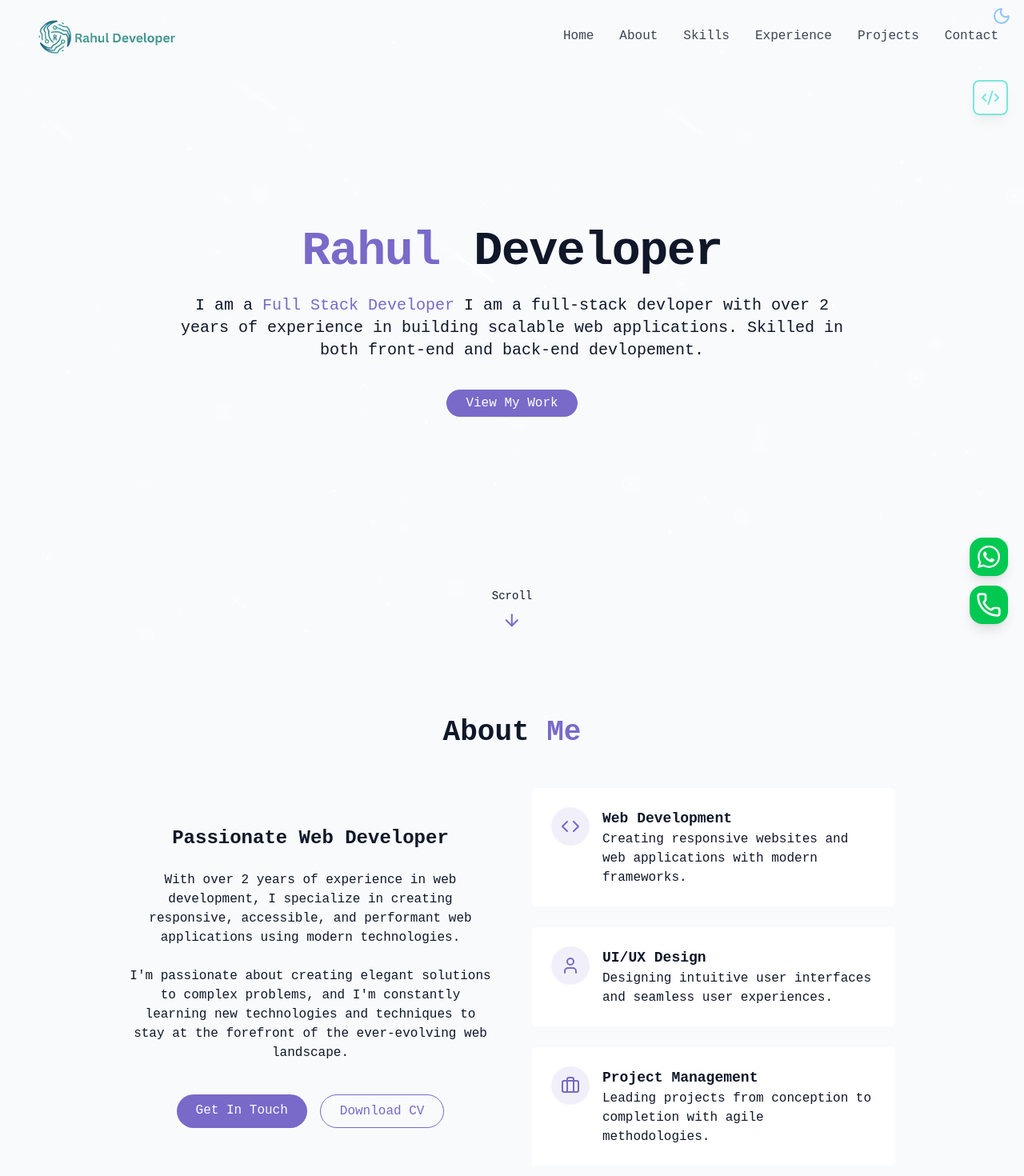
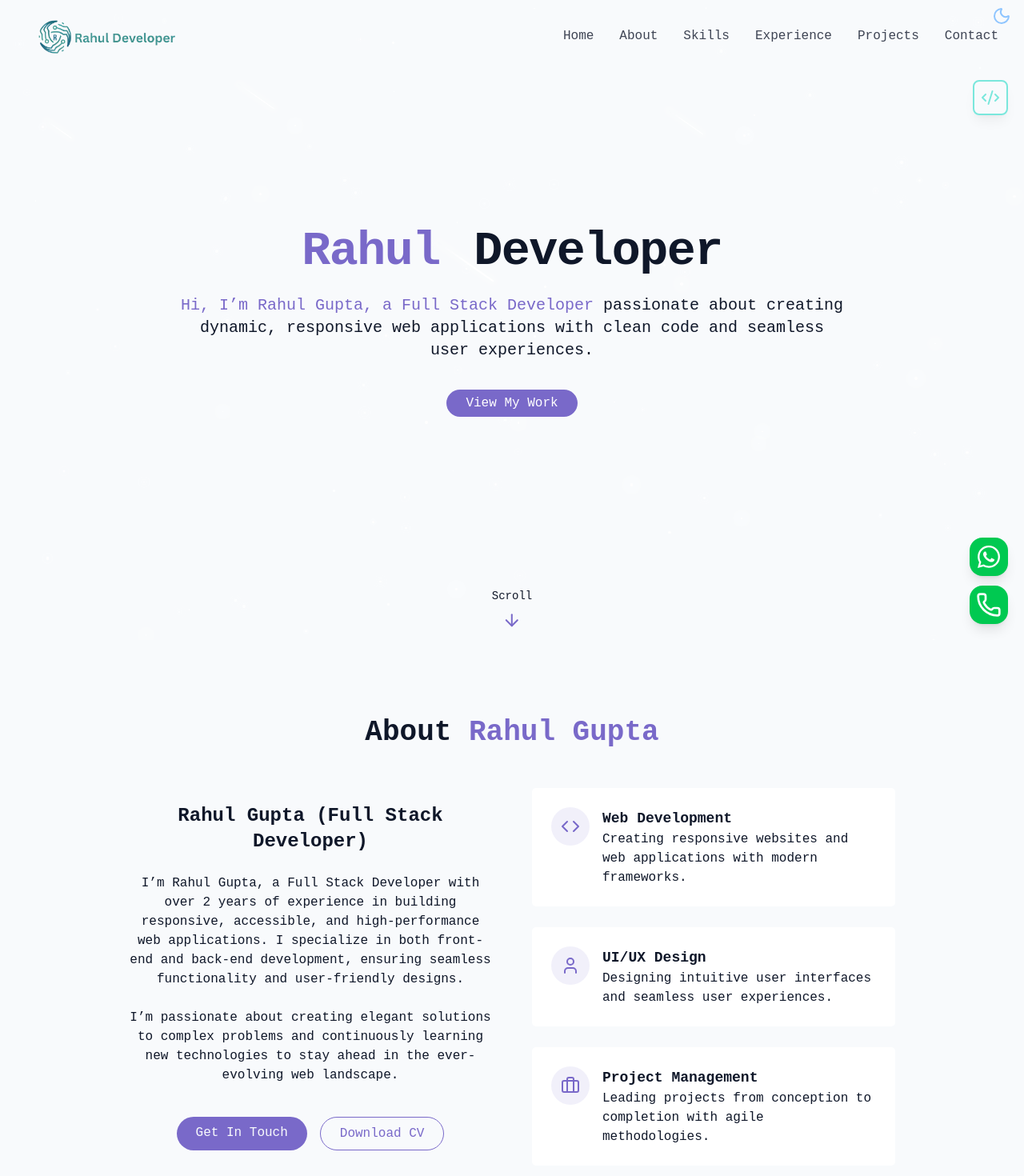
Before and after one commit to Rahul32-code/portfolio, a React (Vite) app: page / in a window 1280 px wide. Shown: the top 1470 px of the page at 80% size. Built offline with nearby package versions, Linux system fonts and the light colour scheme; a web font is replaced by a local one.

Commit message:
updated file

```diff
--- a/index.html
+++ b/index.html
@@ -5,12 +5,15 @@
   <meta charset="UTF-8" />
   <meta name="viewport" content="width=device-width, initial-scale=1.0" />
   <link rel="icon" type="image/png" href="/icon/icon.png" />
-  <title>Rahul Protfolio</title>
-  <meta name="description" content="hi i am rahul gupta">
+  <title>Rahul Developer | Full Stack Web Developer & Backend Developer</title>
+  <meta name="description" content="Meet Rahul Gupta — a Full Stack and Backend Developer with 2+ years of experience building responsive, high-performance, and user-friendly web apps.">
   <meta property="og:title" content="My Portfolio" />
   <meta property="og:description" content="Welcome to my portfolio." />
   <meta property="og:image" content="/src/main.jsx" />
   <meta property="og:url" content="https://rahulcode.in" />
+
+  <link rel="canonical" href="https://rahulcode.in" />
+
 </head>
 
 <body>
--- a/src/components/AboutSection.jsx
+++ b/src/components/AboutSection.jsx
@@ -6,26 +6,26 @@ export const AboutSection = () => {
       {" "}
       <div className="container mx-auto max-w-5xl">
         <h2 className="text-3xl md:text-4xl font-bold mb-12 text-center">
-          About <span className="text-primary"> Me</span>
+          About <span className="text-primary"> Rahul Gupta</span>
         </h2>
 
         <div className="grid grid-cols-1 md:grid-cols-2 gap-12 items-center">
           <div className="space-y-6">
-            <h3 className="text-2xl font-semibold">
-              Passionate Web Developer
-            </h3>
+            <h2 className="text-2xl font-semibold">
+              Rahul Gupta (Full Stack Developer)
+            </h2>
 
             <p className="text-muted-foreground">
-              With over 2 years of experience in web development, I specialize
-              in creating responsive, accessible, and performant web
-              applications using modern technologies.
+              I’m Rahul Gupta, a Full Stack Developer with over 2 years of experience
+              in building responsive, accessible, and high-performance web applications.
+              I specialize in both front-end and back-end development, ensuring
+              seamless functionality and user-friendly designs.
             </p>
 
             <p className="text-muted-foreground">
-              I'm passionate about creating elegant solutions to complex
-              problems, and I'm constantly learning new technologies and
-              techniques to stay at the forefront of the ever-evolving web
-              landscape.
+              I’m passionate about creating elegant solutions to complex problems
+               and continuously learning new technologies to stay ahead in the
+               ever-evolving web landscape.
             </p>
 
             <div className="flex flex-col sm:flex-row gap-4 pt-4 justify-center">
--- a/src/components/HeroSection.jsx
+++ b/src/components/HeroSection.jsx
@@ -19,8 +19,9 @@ const HeroSection = () => {
             </span>
           </h1>
           <p className="text-lg md:text-xl text-muted text-muted-foreground max-2-2xl mx-auto opacity-0 animate-fade-in-delay-3">
-            I am a <span className="text-primary">Full Stack Developer</span>{" "}
-            I am a full-stack devloper with over 2 years of experience in building scalable web applications. Skilled in both front-end and back-end devlopement.
+          <span className="text-primary">Hi, I’m Rahul Gupta, a Full Stack Developer </span>
+         passionate about creating dynamic, responsive web
+           applications with clean code and seamless user experiences.
           </p>
           <div className="pt-4 opacity-0 animate-fade-in-delay-4">
             <a
@@ -33,11 +34,10 @@ const HeroSection = () => {
         </div>
       </div>
 
-        <div className="absolute bottom-0 left-1/2 transform -translate-x-1/2 flex flex-col items-center animate-bounce ">
-            <span className="text-sm text-muted-foreground mb-2"> Scroll </span>
-            <ArrowDown className="w-6 h-6 text-primary" />
-        </div>
-
+      <div className="absolute bottom-0 left-1/2 transform -translate-x-1/2 flex flex-col items-center animate-bounce ">
+        <span className="text-sm text-muted-foreground mb-2"> Scroll </span>
+        <ArrowDown className="w-6 h-6 text-primary" />
+      </div>
     </section>
   );
 };
```
Also changed, not shown: 1 other file (tests, documents, lock files or other folders).
